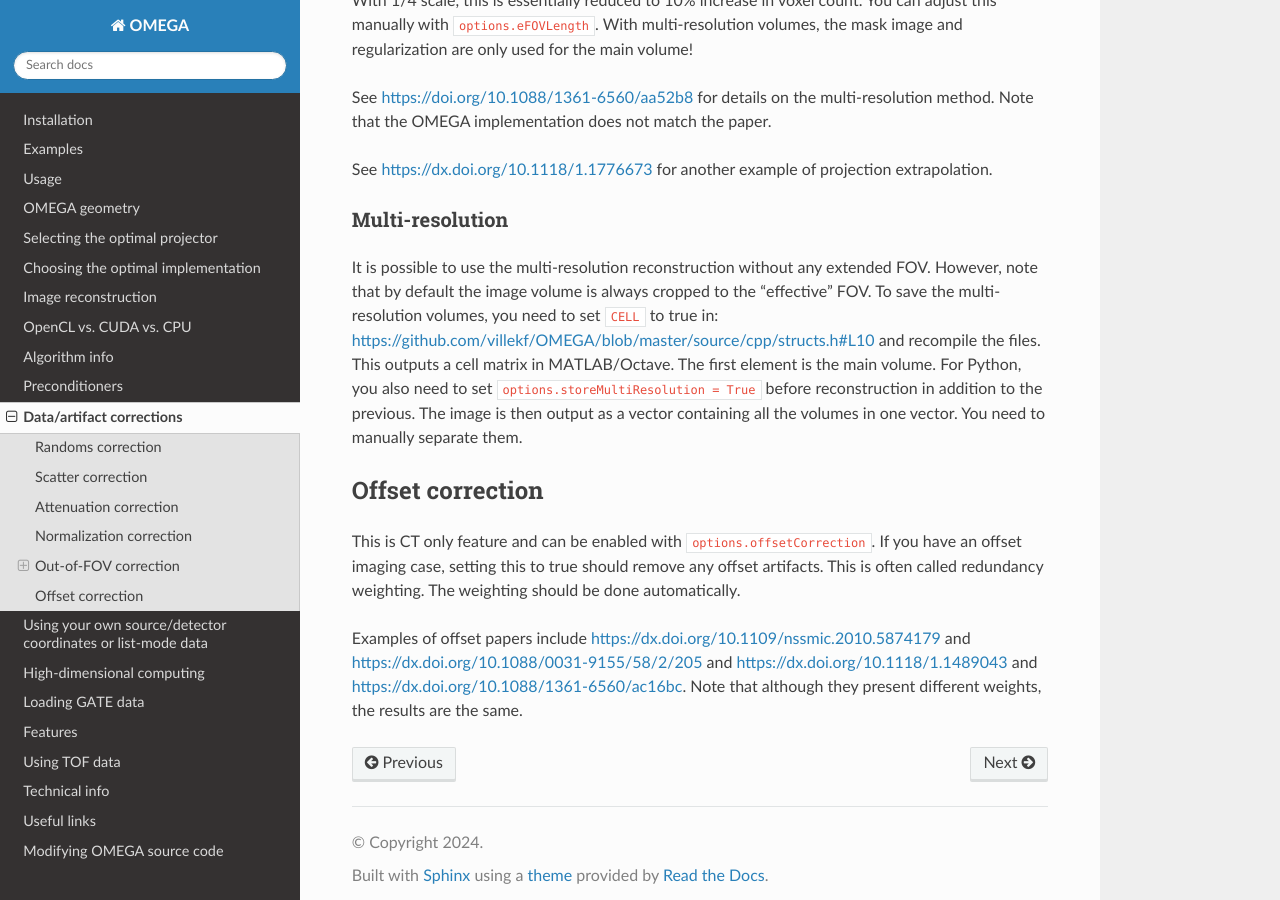
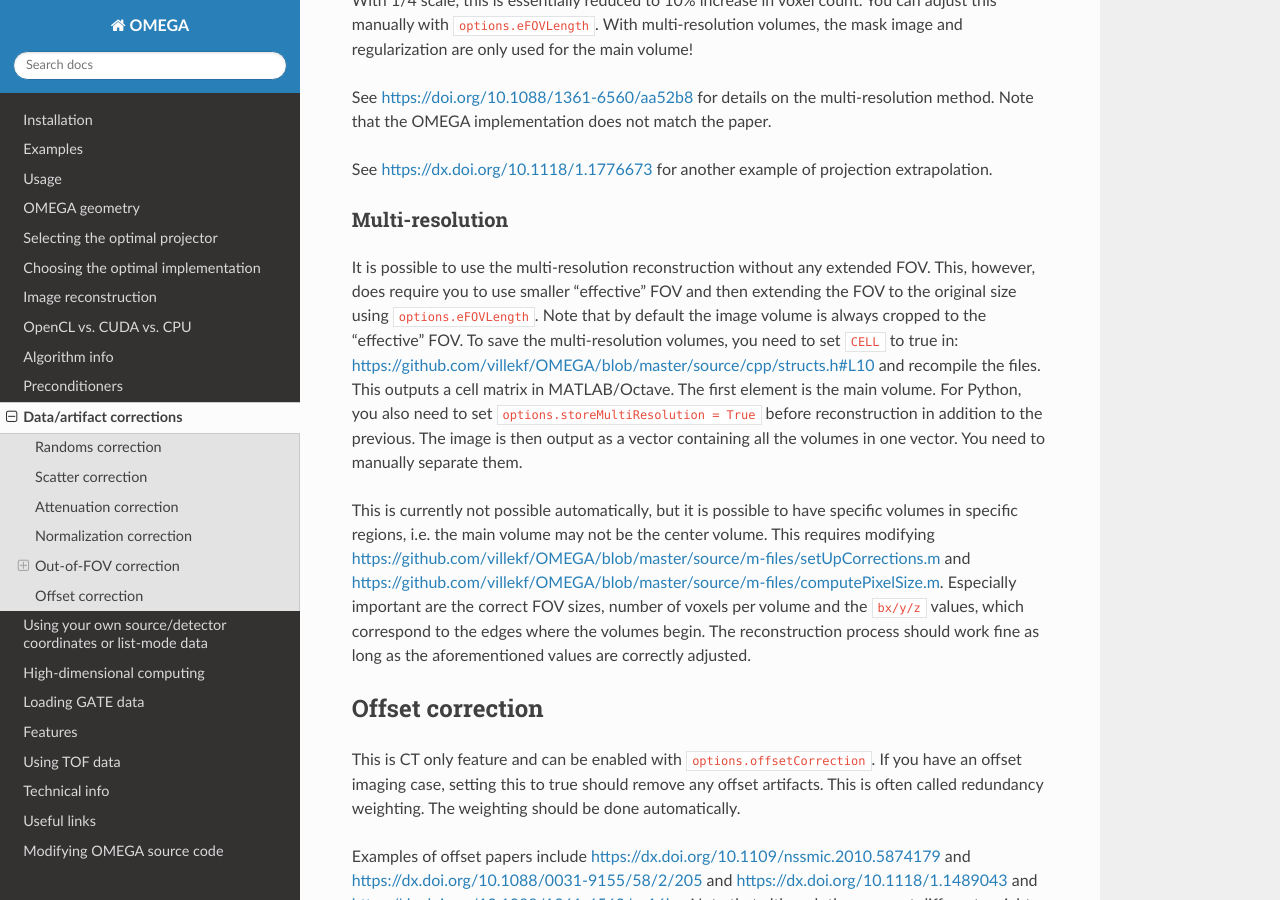
Before and after one commit to villekf/OMEGA-doc, a Sphinx documentation site: the page built from docs/source/corrections.rst, in a window 1280 px wide and 900 px high, scrolled down 3876 px. Built offline with Sphinx 7.4.7 and the Read the Docs theme 3.1.0, drawn with Linux system fonts in a browser that asks for light colours.

Commit message:
Update corrections.rst

```diff
--- a/docs/source/corrections.rst
+++ b/docs/source/corrections.rst
@@ -92,9 +92,14 @@ See https://dx.doi.org/10.1118/1.1776673 for another example of projection extra
 Multi-resolution
 ^^^^^^^^^^^^^^^^
 
-It is possible to use the multi-resolution reconstruction without any extended FOV. However, note that by default the image volume is always cropped to the "effective" FOV. To save the multi-resolution volumes, you need to set ``CELL`` to true in:
+It is possible to use the multi-resolution reconstruction without any extended FOV. This, however, does require you to use smaller "effective" FOV and then extending the FOV to the original size using ``options.eFOVLength``.
+Note that by default the image volume is always cropped to the "effective" FOV. To save the multi-resolution volumes, you need to set ``CELL`` to true in:
 https://github.com/villekf/OMEGA/blob/master/source/cpp/structs.h#L10 and recompile the files. This outputs a cell matrix in MATLAB/Octave. The first element is the main volume. For Python, you also need to set ``options.storeMultiResolution = True`` before
 reconstruction in addition to the previous. The image is then output as a vector containing all the volumes in one vector. You need to manually separate them.
+
+This is currently not possible automatically, but it is possible to have specific volumes in specific regions, i.e. the main volume may not be the center volume. This requires modifying https://github.com/villekf/OMEGA/blob/master/source/m-files/setUpCorrections.m
+and https://github.com/villekf/OMEGA/blob/master/source/m-files/computePixelSize.m. Especially important are the correct FOV sizes, number of voxels per volume and the ``bx/y/z`` values, which correspond to the edges where the volumes begin.
+The reconstruction process should work fine as long as the aforementioned values are correctly adjusted.
 
 Offset correction
 -----------------
```
